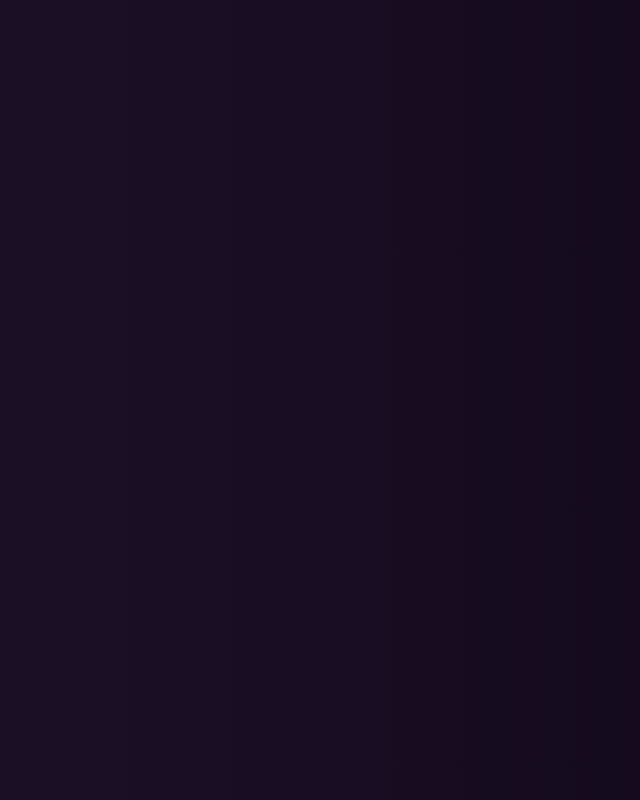
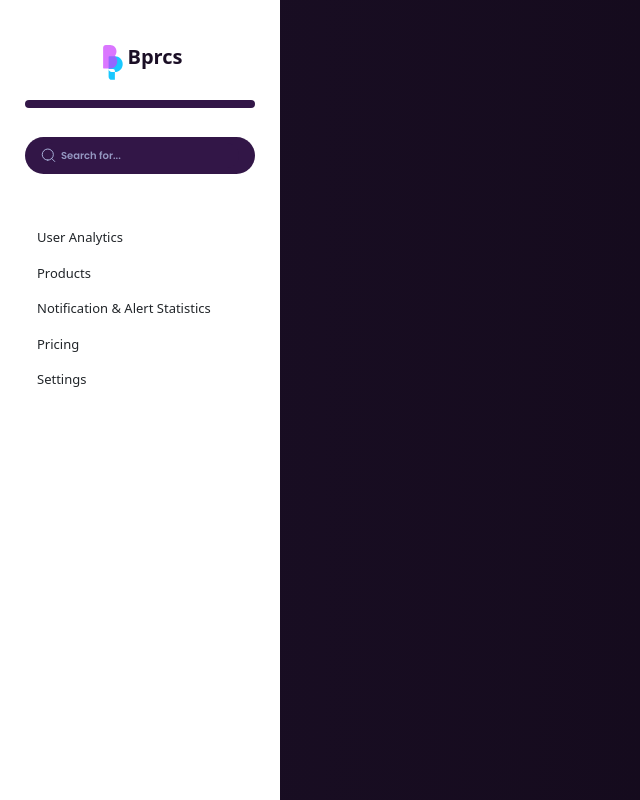
Before and after one commit to workdayr/Web_repo, a Vue app in the folder frontend/: page /Dashboard in a window 1280 px wide. Before the commit this address had no page. Shown: the whole page, without its empty margins (0-640 px from the left). Built offline with nearby package versions, Linux system fonts and the light colour scheme.

Commit message:
feat: Dashboard side menu created

```diff
--- /dev/null
+++ b/frontend/src/assets/styles/Dashboard/OptionComponent.css
@@ -0,0 +1,25 @@
+.sideMenu__option {
+    background: transparent;
+    border-radius: 12px;
+    width: 100%;
+}
+
+.sideMenu__option-text {
+    font-size: small;
+    font-weight: 200;
+    padding-left: 12px;
+    padding-top: 8px;
+    padding-bottom: 8px;
+    margin: 0px;
+    cursor: pointer;
+}
+
+.sideMenu__option:hover {
+    background: lightgray;
+}
+
+.sideMenu__option.active {
+    background: #F3E8FF;
+    border-left: 3px solid #321647;
+    border-radius: 0px 30px 30px 0px;
+}
--- /dev/null
+++ b/frontend/src/assets/styles/Dashboard/SearchbarComponent.css
@@ -0,0 +1,39 @@
+@import url('https://fonts.googleapis.com/css2?family=Inter:ital,opsz,wght@0,14..32,100..900;1,14..32,100..900&family=Poppins:ital,wght@0,100;0,200;0,300;0,400;0,500;0,600;0,700;0,800;0,900;1,100;1,200;1,300;1,400;1,500;1,600;1,700;1,800;1,900&display=swap');
+
+.searchbar-container {
+    position: relative;
+    display: flex;
+    align-items: center;
+    margin-top: 4%;
+    width: 100%;
+    max-width: 400px;
+    border-radius: 30px;
+    background: #321647;
+    padding: 5px 15px;
+    border: 1px solid transparent;
+}
+
+.search-icon {
+    width: 15px;
+    height: 15px;
+    position: absolute;
+    left: 15px;
+}
+
+.searchbar {
+    width: 100%;
+    padding: 5px 5px 5px 20px;
+    border: none;
+    border-radius: 30px;
+    color: #AEB9E1;
+    background: #321647;
+    font-size: x-small;
+    font-family: 'Poppins', sans-serif;
+    outline: none;
+}
+
+.searchbar::placeholder {
+    color: #AEB9E1;
+    font-weight: 600;
+    opacity: 0.8;
+}
--- /dev/null
+++ b/frontend/src/assets/styles/Views/DashboardView.css
@@ -0,0 +1,91 @@
+.sideMenu__container{
+    display: flex;
+    flex-direction: column;
+    background: #FFF;
+    padding: 25px;
+    align-items: center;
+    width: 100%;
+    height: 100vh;
+    max-width: 280px;
+    z-index: 10;
+    position: fixed;
+    left: 0;
+    top: 0;
+    transition: transform 0.3s ease-in-out;
+}
+.separation-line{
+    border-radius: 10px;
+    margin: 20px 0px 20px;
+    background: #321647;
+    color: transparent;
+    width: 100%;
+    height: 8px;
+    z-index: 2;
+}
+.sideMenu__options-container{
+    margin-top: 20%;
+    display: flex;
+    flex-direction: column;
+    position: relative;
+    width: 100%;
+    align-items: left;
+}
+
+.sideMenu__header{
+    display: flex;
+    flex-direction: row;
+    margin-top: 20px;
+
+}
+
+.sideMenu__title{
+    font-size:20px;
+    font-weight: 700;
+    color: #1B0F26;
+}
+.bprcs-logo{
+    width: 30px;
+    height: 35px;
+}
+@media (max-width: 768px) {
+    .sideMenu__container {
+        position:fixed;
+        left: -100%;
+        max-width: 250px;
+        padding-left: 50px;
+        height: 100vh;
+        box-shadow: 2px 0 10px rgba(0, 0, 0, 0.2);
+    }
+
+    .sideMenu__container.active {
+        left: 0;
+    }
+    .overlay {
+        position: fixed;
+        top: 0;
+        left: 0;
+        width: 100%;
+        height: 100%;
+        background: rgba(0, 0, 0, 0.5);
+        backdrop-filter: blur(5px);
+        z-index: 5;
+        display: none;
+    }
+
+    .overlay.active {
+        display: block;
+    }
+
+    /* Botón de menú */
+    .menu-toggle {
+        display: flex;
+        position: fixed;
+        height: 100vh;
+        background: rgb(255, 255, 255);
+        color: rgb(0, 0, 0);
+        border: 1px solid transparent;
+        padding: 10px 15px;
+        cursor: pointer;
+        z-index: 20;
+    }
+}
--- /dev/null
+++ b/frontend/src/components/UI/OptionComponent.vue
@@ -0,0 +1,32 @@
+<script setup>
+import { ref, defineProps} from 'vue';
+import router from '@/router';
+defineProps({
+  name: String,
+});
+
+const isSelected = ref(false);
+
+const toggleSelection = () => {
+  isSelected.value = !isSelected.value;
+};
+const redirect = () => {
+    router.push('/Dashboard');
+};
+
+</script>
+
+<template>
+  <div
+    class="sideMenu__option"
+    :class="{ active: isSelected }"
+    @click="toggleSelection(); redirect();"
+
+  >
+    <p class="sideMenu__option-text">{{ name }}</p>
+  </div>
+</template>
+
+<style scoped>
+@import "@/assets/styles/Dashboard/OptionComponent.css";
+</style>
--- /dev/null
+++ b/frontend/src/components/UI/SearchbarComponent.vue
@@ -0,0 +1,17 @@
+<script setup>
+import {defineProps} from 'vue';
+defineProps({
+    text:String
+});
+</script>
+
+<template>
+    <div class="searchbar-container">
+    <img class="search-icon" src="@/assets/svg/SearchIcon.svg" alt="Search Icon">
+    <input class="searchbar" type="search" :placeholder="text" aria-label="Search">
+  </div>
+</template>
+
+<style scoped>
+@import "@/assets/styles/Dashboard/SearchbarComponent.css";
+</style>
--- a/frontend/src/router.js
+++ b/frontend/src/router.js
@@ -5,6 +5,7 @@ import FindBestPrices from "@/components/FindBestPrices.vue";
 import OpinionsComponent from "@/components/OpinionsComponent.vue";
 import ProductsComponent from "@/components/ProductsComponent.vue";
 import RegisterComponent from "@/views/RegisterView.vue";
+import DashboardView from "./views/DashboardView.vue";
 
 const routes = [
   { path: "/", component: HelloWorld }, // Default page
@@ -13,6 +14,7 @@ const routes = [
   { path: "/opinions", component: OpinionsComponent },
   { path: "/products", component: ProductsComponent },
   { path: "/Register", component: RegisterComponent},
+  {path: "/Dashboard", component: DashboardView},
 ];
 
 const router = createRouter({
--- /dev/null
+++ b/frontend/src/views/DashboardView.vue
@@ -0,0 +1,35 @@
+<script setup>
+import OptionComponent from '@/components/UI/OptionComponent.vue';
+import SearchbarComponent from '@/components/UI/SearchbarComponent.vue';
+import { ref } from 'vue';
+const isOpen = ref(false);
+
+const toggleMenu = () => {
+  isOpen.value = !isOpen.value;
+};
+
+</script>
+<template>
+    <button class="menu-toggle" @click="toggleMenu">☰</button>
+    <div :class="['overlay', { active: isOpen }]"></div>
+
+    <div :class="['sideMenu__container', { active: isOpen }]">
+    <div class="sideMenu__header">
+      <img class="bprcs-logo" src="@/assets/svg/Logo.svg" alt="Logo">
+      <h1 class="sideMenu__title">Bprcs</h1>
+    </div>
+        <div class="separation-line">.</div>
+        <SearchbarComponent text="Search for..." />
+        <div class="sideMenu__options-container">
+            <OptionComponent name="User Analytics" />
+            <OptionComponent name="Products" />
+            <OptionComponent name="Notification & Alert Statistics" />
+            <OptionComponent name="Pricing" />
+            <OptionComponent name="Settings" />
+        </div>
+    </div>
+</template>
+
+<style scoped>
+@import "@/assets/styles/Views/DashboardView.css";
+</style>
```
Also changed, not shown: frontend/src/assets/svg/Logo.svg (added), frontend/src/assets/svg/SearchIcon.svg (added).
